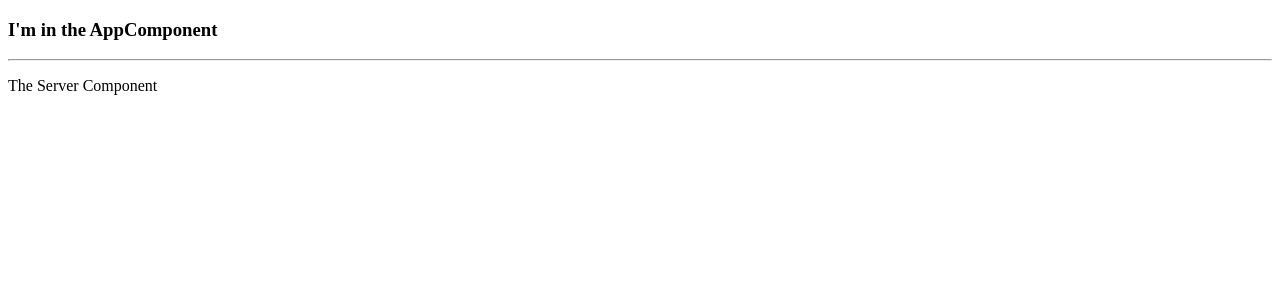
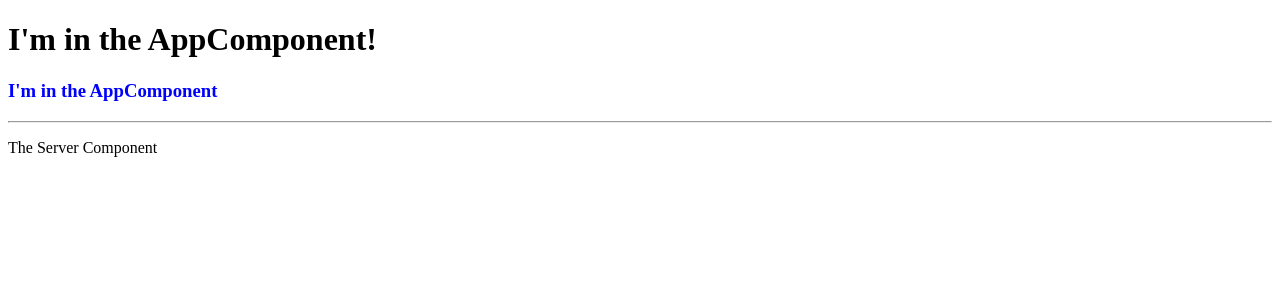
Before and after one commit to 7raul7k/angular-course, an Angular app: page / in a window 1280 px wide. Shown: the top 300 px of the page. Built offline with nearby package versions, Linux system fonts and the light colour scheme.

Commit message:
add working-with-component-styles

```diff
--- a/src/app/app.component.html
+++ b/src/app/app.component.html
@@ -1,3 +1,11 @@
+<div class="container">
+  <div class="row">
+    <div class="col-xs-12">
+      <h1>I'm in the AppComponent!</h1>
+    </div>
+  </div>
+</div>
+
 <h3>I'm in the AppComponent</h3>
 <hr>
 <app-server></app-server>
--- a/src/app/server/server.component.ts
+++ b/src/app/server/server.component.ts
@@ -1,10 +1,17 @@
-import { Component } from '@angular/core';
+import {Component, OnInit} from '@angular/core';
 
 @Component({
   selector: 'app-server',
   templateUrl: './server.component.html',
   styleUrls: ['./server.component.css']
 })
-export class ServerComponent {
+export class ServerComponent implements OnInit{
+
+  constructor() { }
+
+  ngOnInit(){
+
+  }
+
 
 }
--- a/src/styles.css
+++ b/src/styles.css
@@ -1 +1,4 @@
-/* You can add global styles to this file, and also import other style files */
+h3{
+
+  color: blue;
+}
```
